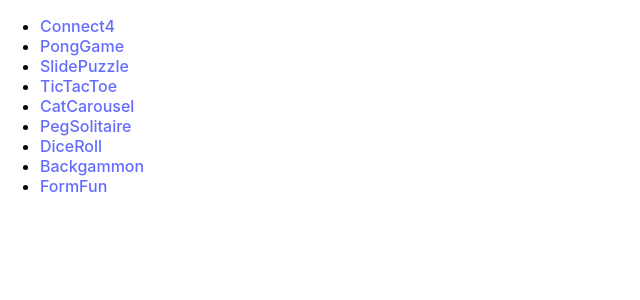
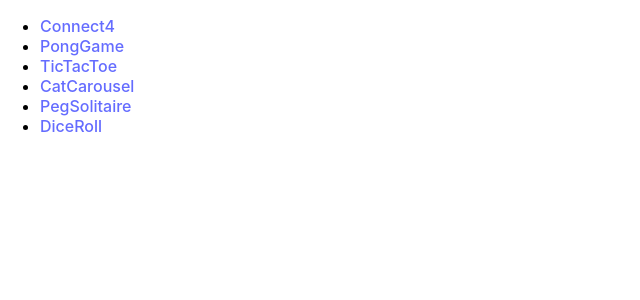
Before and after one commit to annmarie/web_vite_react_frame, a React (Vite) app: page / in a window 1280 px wide. Shown: the top 300 px of the page, without its empty margins (0-640 px from the left). Built offline with nearby package versions, Linux system fonts and the light colour scheme.

Commit message:
udpated hello page

```diff
--- a/src/App.jsx
+++ b/src/App.jsx
@@ -14,13 +14,10 @@ const Hello = () => {
     <ul>
       <li><Link to="/connect4">Connect4</Link></li>
       <li><Link to="/ponggame">PongGame</Link></li>
-      <li><Link to="/slidepuzzle">SlidePuzzle</Link></li>
       <li><Link to="/tictactoe">TicTacToe</Link></li>
       <li><Link to="/catcarousel">CatCarousel</Link></li>
       <li><Link to="/pegsolitaire">PegSolitaire</Link></li>
       <li><Link to="/diceroll">DiceRoll</Link></li>
-      <li><Link to="/backgammon">Backgammon</Link></li>
-      <li><Link to="/formparts">FormFun</Link></li>
     </ul>
   )
 }
```
